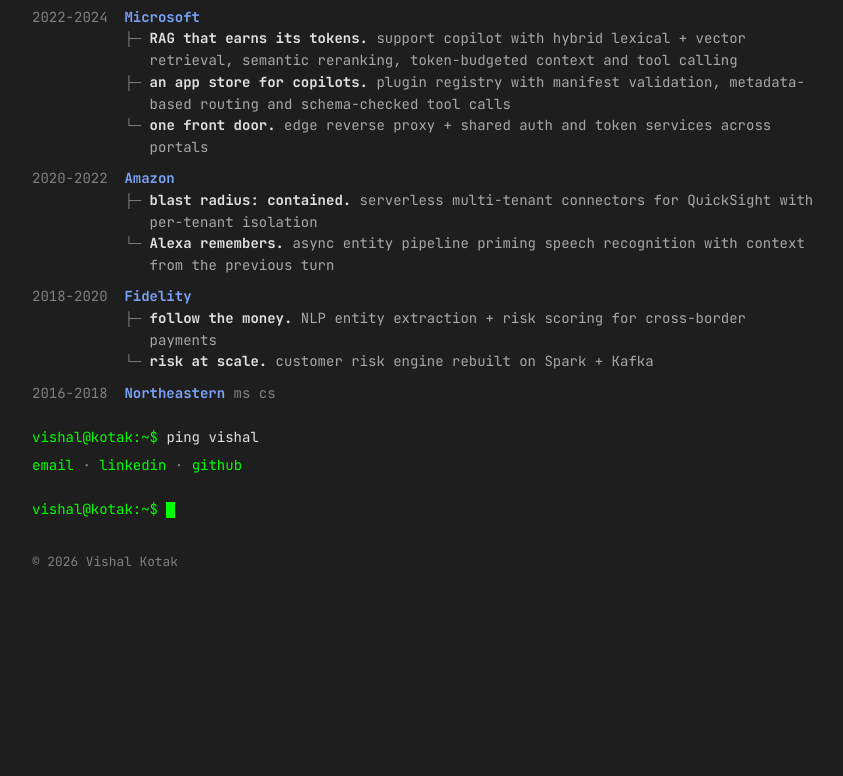
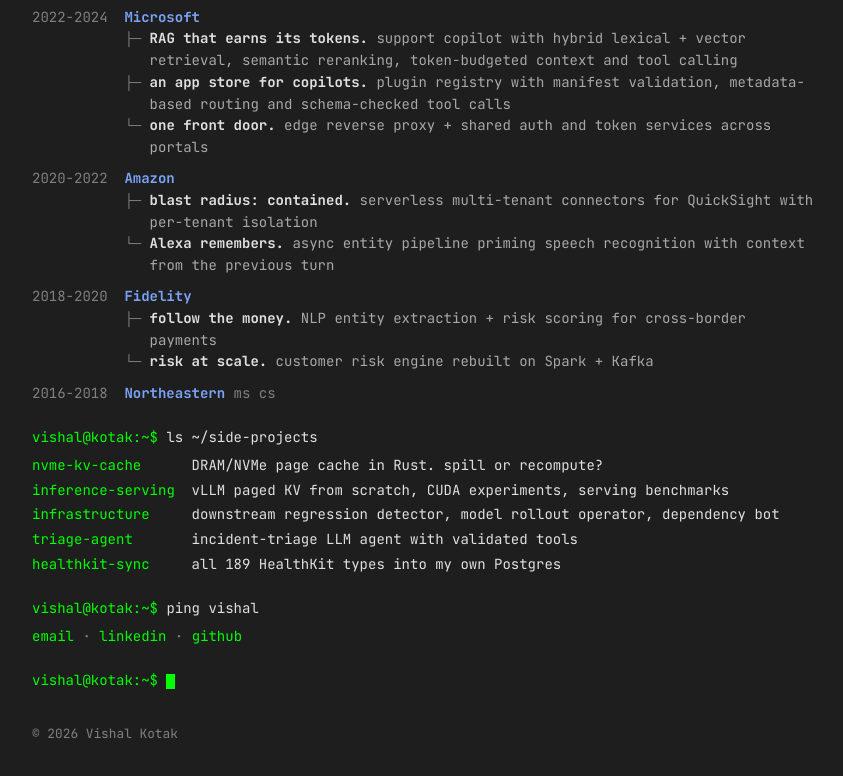
Before and after one commit to vishalkotak/vishalkotak.github.io, a plain HTML site: page index.html in a window 1280 px wide. Shown: the part 651-1427 px from the top of the page, without its empty margins (214-1057 px from the left). Before the commit the page ends 1255 px from the top, so only its background shows below. Drawn offline with Linux system fonts and the light colour scheme.

Commit message:
feat: add side projects section

```diff
--- a/index.html
+++ b/index.html
@@ -70,6 +70,14 @@
     .stack {
       display: grid;
       grid-template-columns: 7ch 1fr;
+    }
+    .stack.projects {
+      grid-template-columns: 19ch 1fr;
+      row-gap: 0.2rem;
+    }
+    @media (max-width: 600px) {
+      .stack.projects { grid-template-columns: 1fr; }
+      .stack.projects dd { margin-bottom: 0.4rem; color: var(--dim); }
     }
 
     .stack dt {
@@ -209,6 +217,15 @@
       <div class="role"><span class="when">2016-2018</span><b>Northeastern</b><span class="dim">ms cs</span></div>
     </div>
 
+    <p class="prompt">ls ~/side-projects</p>
+    <dl class="stack projects">
+      <dt><a href="https://github.com/vishalkotak/nvme-kv-cache">nvme-kv-cache</a></dt><dd>DRAM/NVMe page cache in Rust. spill or recompute?</dd>
+      <dt><a href="https://github.com/vishalkotak/inference-serving">inference-serving</a></dt><dd>vLLM paged KV from scratch, CUDA experiments, serving benchmarks</dd>
+      <dt><a href="https://github.com/vishalkotak/infrastructure">infrastructure</a></dt><dd>downstream regression detector, model rollout operator, dependency bot</dd>
+      <dt><a href="https://github.com/vishalkotak/triage-agent">triage-agent</a></dt><dd>incident-triage LLM agent with validated tools</dd>
+      <dt><a href="https://github.com/vishalkotak/healthkit-sync">healthkit-sync</a></dt><dd>all 189 HealthKit types into my own Postgres</dd>
+    </dl>
+
     <p class="prompt">ping vishal</p>
     <p>
       <a href="mailto:vishal.sanjiv.kotak@gmail.com">email</a>
```
